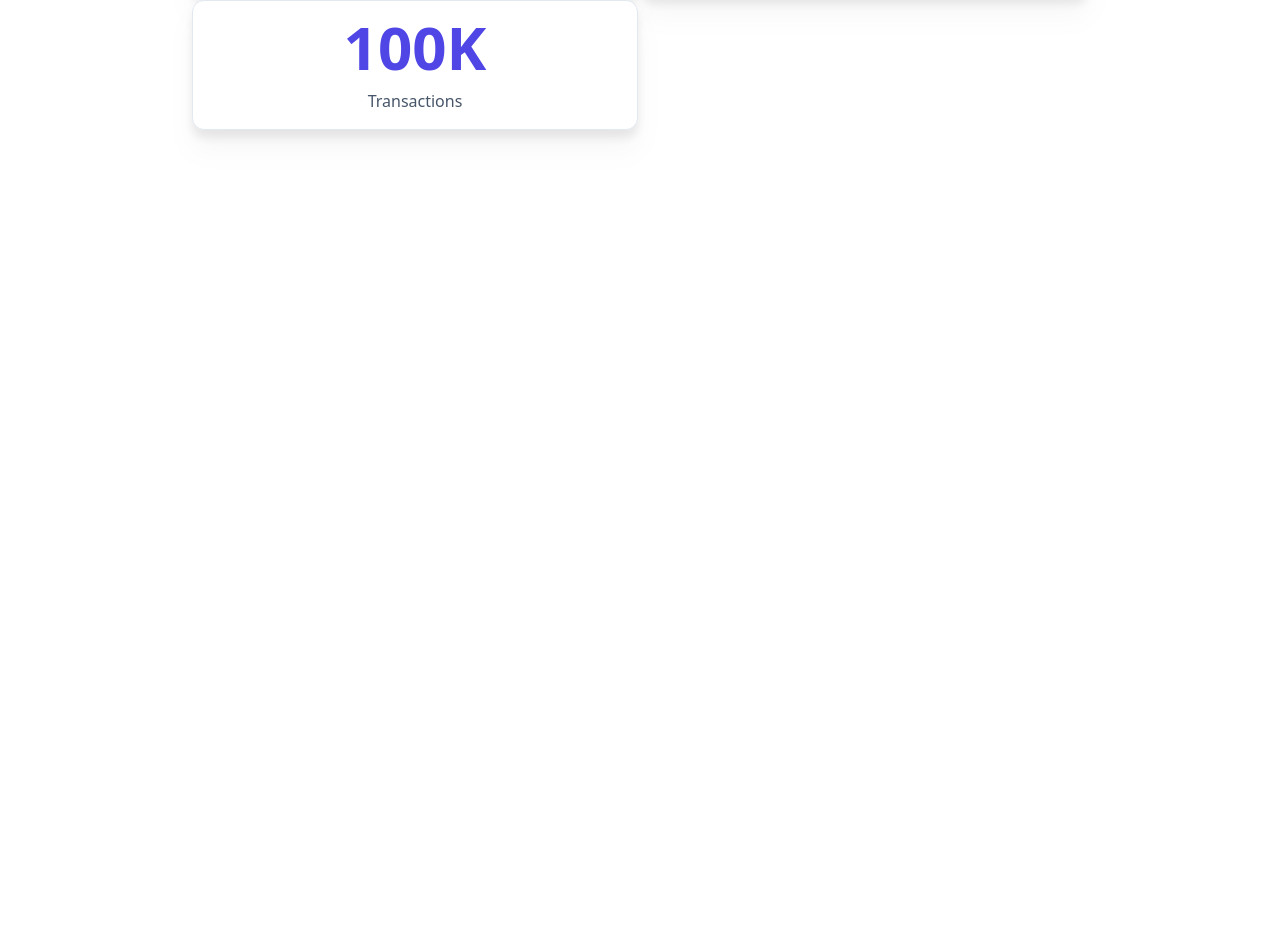
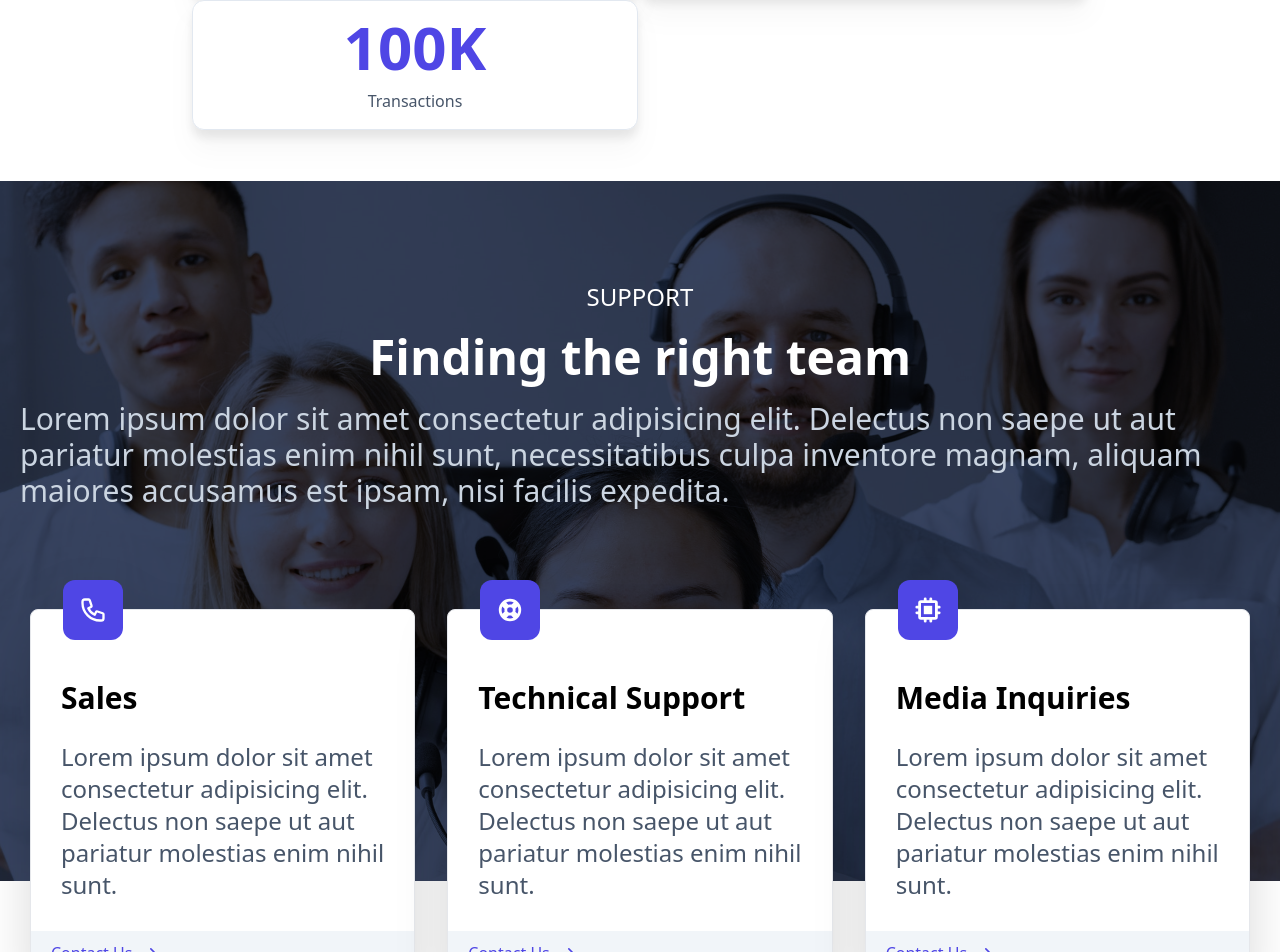
Before and after one commit to a7madsam/cloud-react-app, a React (Create React App) app: page / in a window 1280 px wide. Shown: the part 1217-2169 px from the top of the page. Before the commit the page ends 1398 px from the top, so only its background shows below. Built offline with nearby package versions, Linux system fonts and the light colour scheme.

Commit message:
upload support section

```diff
--- a/src/App.js
+++ b/src/App.js
@@ -2,12 +2,14 @@ import React from "react";
 import About from "./components/About";
 import Landing from "./components/Landing";
 import Navbar from "./components/Navbar";
+import Support from "./components/Support";
 const App = () => {
   return (
     <>
       <Navbar />
       <Landing/>
       <About/>
+      <Support/>
     </>
   );
 };
--- /dev/null
+++ b/src/components/Support.jsx
@@ -0,0 +1,61 @@
+import React from "react";
+import supportImg from "../assets/support.jpg";
+import { PhoneIcon } from "@heroicons/react/outline";
+import { ChipIcon, SupportIcon } from "@heroicons/react/solid";
+import SupportOptions from "./SupportOptions";
+
+function Support() {
+  return (
+    <div>
+      <div className="w-full h-[700px] absolute -z-10 bg-gray-900/90">
+        <img
+          className="w-full h-full object-cover mix-blend-overlay"
+          src={supportImg}
+          alt="/"
+        />
+      </div>
+      <div className="max-w-[1240px] mx-auto">
+        <div className="flex flex-col justify-center items-center text-white gap-[20px]">
+          <p className="text-2xl mt-[100px]">SUPPORT</p>
+          <h2 className="md:text-5xl text-4xl font-bold">
+            Finding the right team
+          </h2>
+          <p className="md:text-3xl text-2xl text-slate-300 md:text-left text-center">
+            Lorem ipsum dolor sit amet consectetur adipisicing elit. Delectus
+            non saepe ut aut pariatur molestias enim nihil sunt, necessitatibus
+            culpa inventore magnam, aliquam maiores accusamus est ipsam, nisi
+            facilis expedita.
+          </p>
+        </div>
+        <div className="grid grid-cols-[repeat(auto-fill,minmax(350px,1fr))] gap-8 justify-center mt-[100px] mx-[10px]">
+          <SupportOptions
+            usedIcon={
+              <PhoneIcon className="w-[60px] absolute -top-[30px] left-8 text-white bg-indigo-600 rounded-xl p-4" />
+            }
+            title="Sales"
+            description="Lorem ipsum dolor sit amet consectetur adipisicing elit. Delectus non
+        saepe ut aut pariatur molestias enim nihil sunt."
+          />
+          <SupportOptions
+            usedIcon={
+              <SupportIcon className="w-[60px] absolute -top-[30px] left-8 text-white bg-indigo-600 rounded-xl p-4" />
+            }
+            title="Technical Support"
+            description="Lorem ipsum dolor sit amet consectetur adipisicing elit. Delectus non
+        saepe ut aut pariatur molestias enim nihil sunt."
+          />
+          <SupportOptions
+            usedIcon={
+              <ChipIcon className="w-[60px] absolute -top-[30px] left-8 text-white bg-indigo-600 rounded-xl p-4" />
+            }
+            title="Media Inquiries"
+            description="Lorem ipsum dolor sit amet consectetur adipisicing elit. Delectus non
+        saepe ut aut pariatur molestias enim nihil sunt."
+          />
+        </div>
+      </div>
+    </div>
+  );
+}
+
+export default Support;
--- /dev/null
+++ b/src/components/SupportOptions.jsx
@@ -0,0 +1,18 @@
+import React from "react";
+import { ArrowSmRightIcon } from "@heroicons/react/outline";
+function SupportOptions(props) {
+  return (
+    <div className="flex flex-col bg-white drop-shadow-2xl border rounded-lg">
+      {props.usedIcon}
+      <div className="flex flex-col gap-[25px] px-[30px] pb-[30px]">
+        <p className="text-3xl font-bold mt-[70px] text-black">{props.title}</p>
+        <p className="text-2xl text-slate-600">{props.description}</p>
+      </div>
+      <div className="flex gap-2 items-center px-[20px] py-[10px] w-full bg-[#F1F5F9] text-indigo-600 cursor-pointer">
+        <span>Contact Us</span>
+        <ArrowSmRightIcon className="w-[20px]" />
+      </div>
+    </div>
+  );
+}
+export default SupportOptions;
```
